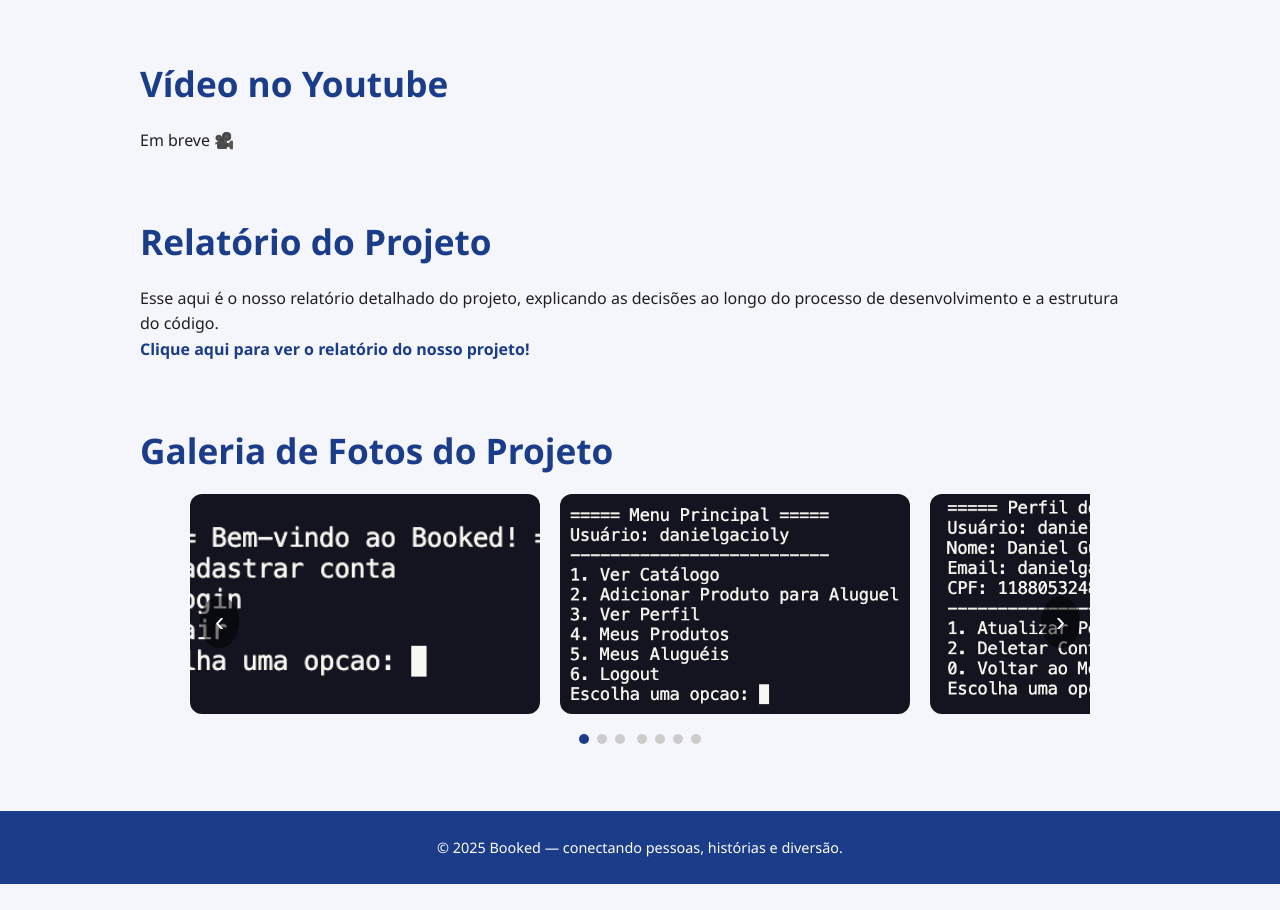
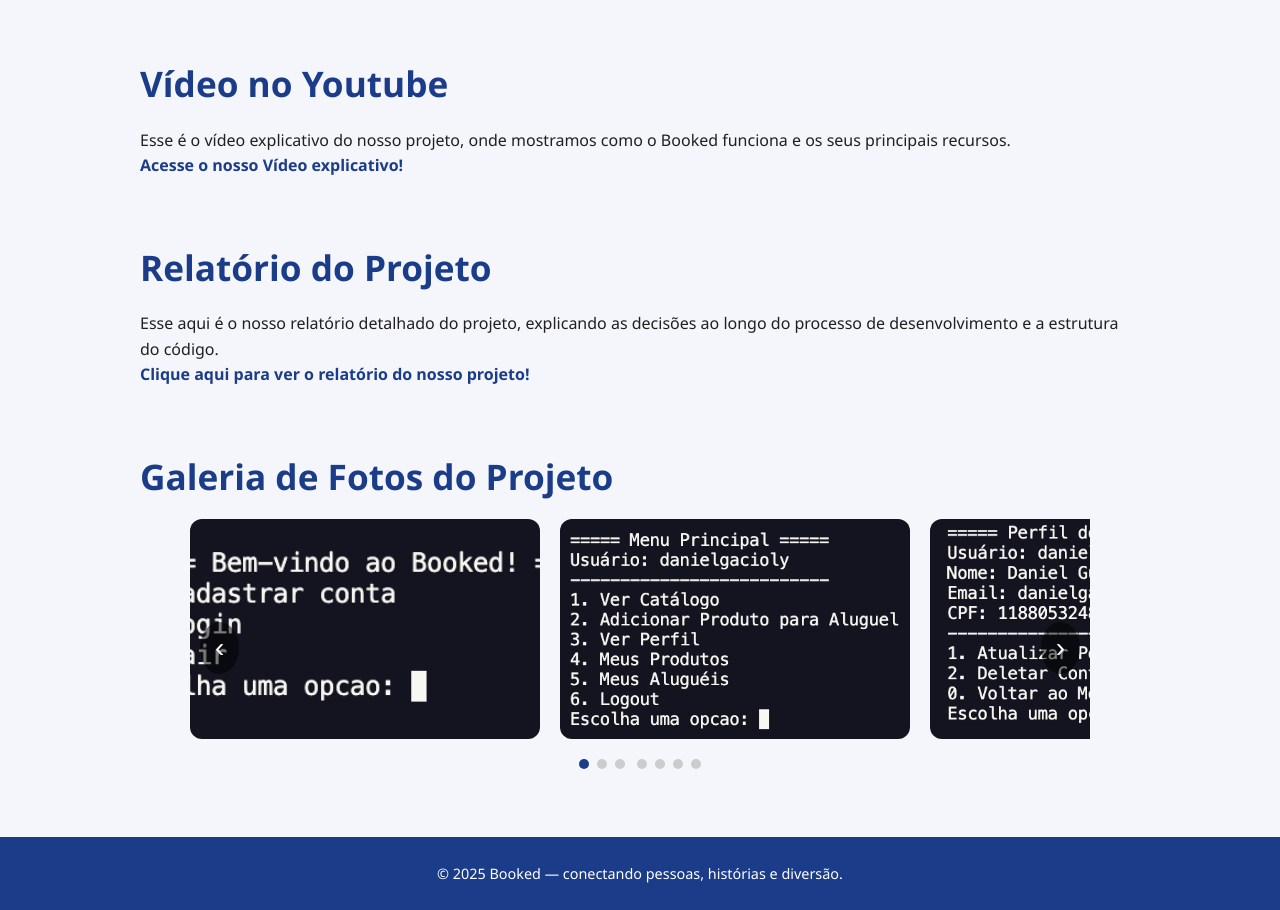
Before and after one commit to GuilhermeSaunders/Booked, a plain HTML site: page index.html in a window 1280 px wide. Shown: the part 1400-2310 px from the top of the page. Before the commit the page ends 2284 px from the top, so only its background shows below. Drawn offline with Linux system fonts and the light colour scheme.

Commit message:
ajuste de GithubIO

```diff
--- a/index.html
+++ b/index.html
@@ -261,7 +261,13 @@ a:hover {
 
   <section>
     <h2>Vídeo no Youtube</h2>
-    <p>Em breve 🎥</p>
+        <p>
+          Esse é o vídeo explicativo do nosso projeto, onde mostramos como o Booked funciona e os seus principais recursos.
+      <br>
+      <a href="https://youtu.be/NlOnni-9TqE?si=DyPHSQa5Jz1Kv7B6" target="_blank">
+        Acesse o nosso Vídeo explicativo!
+      </a>
+    </p>
   </section>
 
   <section>
```
Also changed, not shown: 1 other file.
